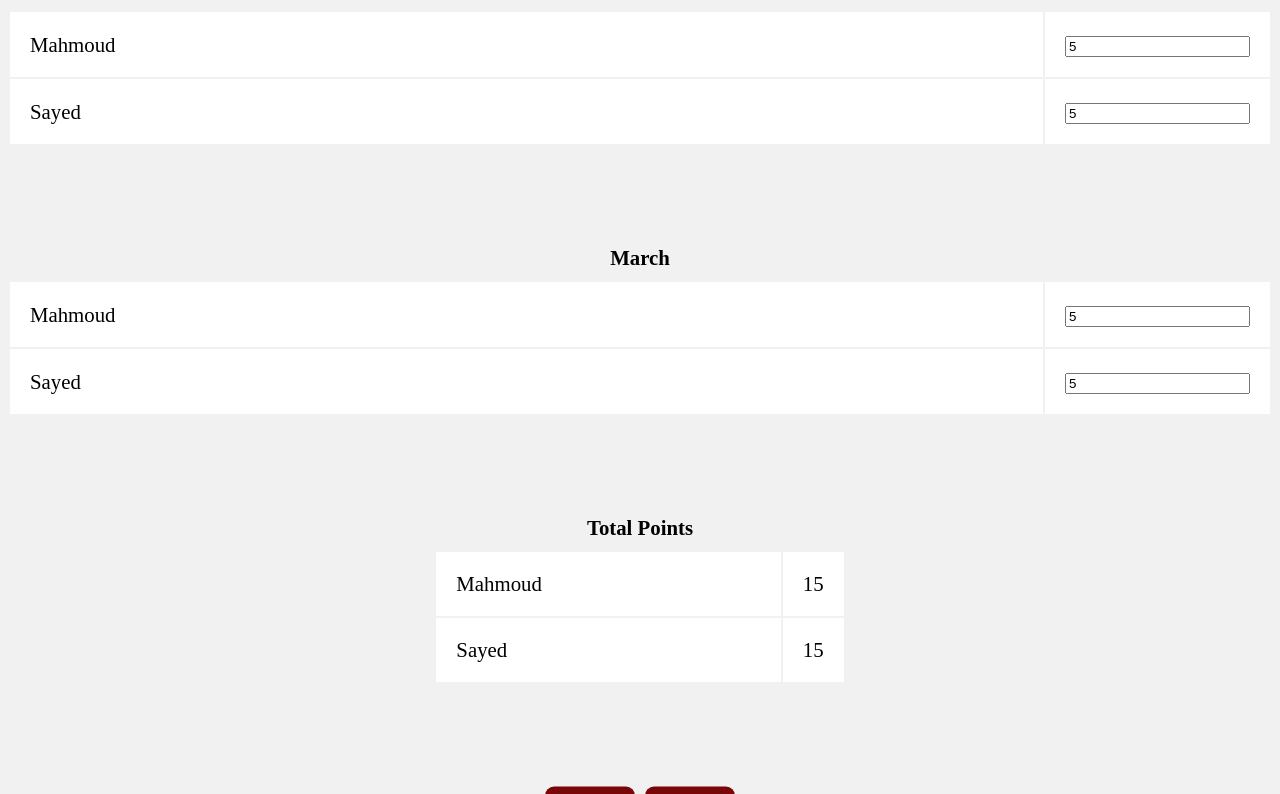
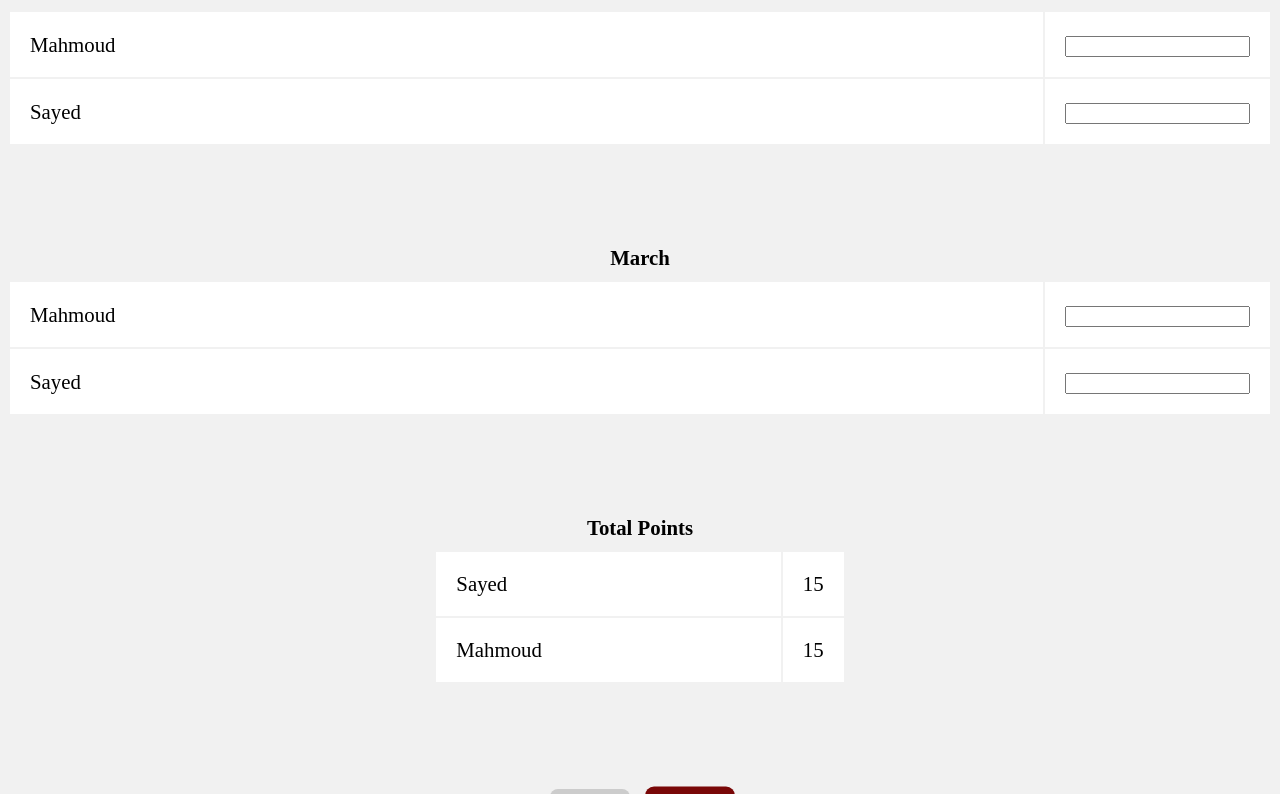
Before and after one commit to RobanSeyidoglu/Challenges, a plain HTML site: page JsChallange2/index.html in a window 1280 px wide. Both pictures are taken after typing "5", "5", "5", "5", "5", "5" into the empty fields and a click on the button "Calculate". Shown: the part 394-1188 px from the top of the page. Drawn offline with Linux system fonts and the light colour scheme.

Commit message:
Finish Challange2 With Second Method

```diff
--- a/JsChallange2/JsChallange2.js
+++ b/JsChallange2/JsChallange2.js
@@ -12,38 +12,87 @@ let TM = document.querySelectorAll(
 let TS = document.querySelectorAll(
   "table:not(.total) tr:last-child td:last-child input"
 );
+// First Method:
+
+// button.onclick = function () {
+//   let TMArray = Array.from(TM).map((input) => parseInt(input.value));
+//   let TSArray = Array.from(TS).map((input) => parseInt(input.value));
+
+//   let totalM = TMArray.reduce(function (acc, curr) {
+//     return acc + (isNaN(curr) ? 0 : curr);
+//   }, 0);
+
+//   let totalS = TSArray.reduce(function (acc, curr) {
+//     return acc + (isNaN(curr) ? 0 : curr);
+//   }, 0);
+
+//   if (totalS > totalM) {
+//     totalbig.innerHTML = totalS;
+//     totalsmall.innerHTML = totalM;
+//     namebig.innerHTML = "Sayed";
+//     namesmall.innerHTML = "Mahmoud";
+//   } else {
+//     totalbig.innerHTML = totalM;
+//     totalsmall.innerHTML = totalS;
+//     namesmall.innerHTML = "Sayed";
+//     namebig.innerHTML = "Mahmoud";
+//   }
+// };
+// reset.onclick = function () {
+//   totalbig.innerHTML = 0;
+//   totalsmall.innerHTML = 0;
+//   TM.forEach((e) => {
+//     e.value = "";
+//   });
+//   TS.forEach((e) => {
+//     e.value = "";
+//   });
+// };
+
+// Second Method:
+
+let t1 = 0;
+let t2 = 0;
 
 button.onclick = function () {
-  let TMArray = Array.from(TM).map((input) => parseInt(input.value));
-  let TSArray = Array.from(TS).map((input) => parseInt(input.value));
-
-  let totalM = TMArray.reduce(function (acc, curr) {
-    return acc + (isNaN(curr) ? 0 : curr);
-  }, 0);
-
-  let totalS = TSArray.reduce(function (acc, curr) {
-    return acc + (isNaN(curr) ? 0 : curr);
-  }, 0);
-
-  if (totalS > totalM) {
-    totalbig.innerHTML = totalS;
-    totalsmall.innerHTML = totalM;
-    namebig.innerHTML = "Sayed";
-    namesmall.innerHTML = "Mahmoud";
-  } else {
-    totalbig.innerHTML = totalM;
-    totalsmall.innerHTML = totalS;
-    namesmall.innerHTML = "Sayed";
-    namebig.innerHTML = "Mahmoud";
+  if (!button.classList.contains("alwalid")) {
+    button.classList.add("alwalid");
+    TM.forEach((e) => {
+      t1 += Number(e.value);
+    });
+    TM.forEach((e) => {
+      e.value = "";
+    });
+    TS.forEach((e) => {
+      t2 += Number(e.value);
+    });
+    TS.forEach((e) => {
+      e.value = "";
+    });
+    if (t1 > t2) {
+      totalbig.innerHTML = t1;
+      totalsmall.innerHTML = t2;
+      namesmall.innerHTML = "Mahmoud";
+      namebig.innerHTML = "Sayed";
+    } else {
+      totalbig.innerHTML = t2;
+      totalsmall.innerHTML = t1;
+      namebig.innerHTML = "Sayed";
+      namesmall.innerHTML = "Mahmoud";
+    }
   }
 };
+
 reset.onclick = function () {
+  button.classList.remove("alwalid");
   totalbig.innerHTML = 0;
   totalsmall.innerHTML = 0;
   TM.forEach((e) => {
-    e.value = "";
+    e.value = 0;
   });
   TS.forEach((e) => {
-    e.value = "";
+    e.value = 0;
   });
+  t1 = 0;
+  t2 = 0;
 };
--- a/JsChallange2/style.css
+++ b/JsChallange2/style.css
@@ -60,3 +60,12 @@ table td {
   -o-transform: scale(1);
   background-color: black;
 }
+.alwalid{
+  transform: scale(0.8) !important;
+  -webkit-transform: scale(0.8) !important;
+  -moz-transform: scale(0.8) !important;
+  -ms-transform: scale(0.8) !important;
+  -o-transform: scale(0.8) !important;
+  background-color: #ccc !important;
+  cursor: auto !important;
+}
```
